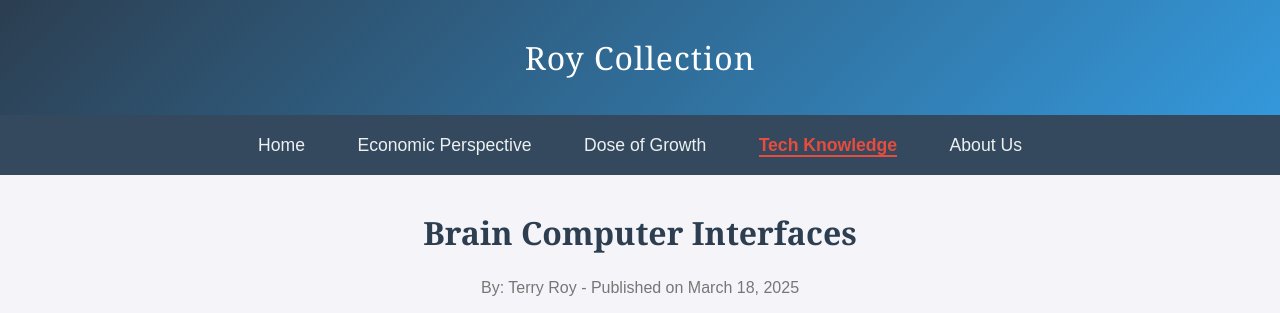
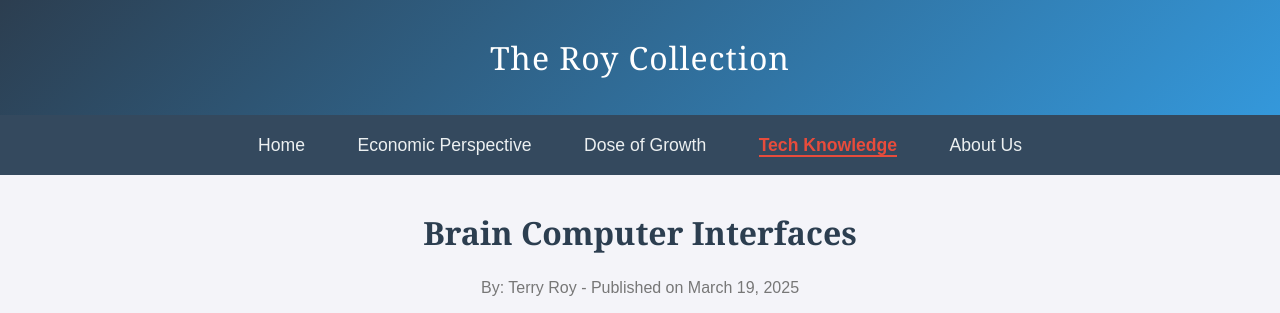
Before and after one commit to t-provelo/solace-wealth-journal, a plain HTML site: page tech.html in a window 1280 px wide. Shown: the top 313 px of the page. Drawn offline with Linux system fonts and the light colour scheme.

Commit message:
Fix error

```diff
--- a/tech.html
+++ b/tech.html
@@ -22,7 +22,7 @@
     </style>
 </head>
 <body>
-    <header>Roy Collection</header>
+    <header>The Roy Collection</header>
     <nav>
         <a href="index.html">Home</a>
         <a href="economic.html">Economic Perspective</a>
@@ -33,7 +33,7 @@
     <section class="content">
         <h2>Brain Computer Interfaces</h2>
         <div class="article">
-            <div class="byline">By: Terry Roy - Published on March 18, 2025</div>
+            <div class="byline">By: Terry Roy - Published on March 19, 2025</div>
             <p>Imagine controlling your phone, computer, or even a prosthetic limb with just your thoughts. No screens, no keyboards—just a direct connection between your brain and the digital world. This is the promise of Brain-Computer Interfaces (BCIs), a technology that once seemed like science fiction but is now becoming a reality.</p>
             <p>BCIs work by detecting brain signals and translating them into digital commands. They’re created using advanced electrodes that can either be implanted into the brain or sit externally on the scalp. These electrodes pick up neural activity, which is then processed by AI-driven software to interpret the user’s intentions. Some of the biggest players in this field include Neuralink, founded by Elon Musk, Synchron, which is developing a minimally invasive version of BCIs, and Blackrock Neurotech, which has been working on brain implants for medical use for years.</p>
             <p>The pros of this technology are groundbreaking. BCIs could completely change how we interact with technology, eliminating the need for physical devices altogether. People with paralysis could regain independence by controlling wheelchairs or robotic limbs with their thoughts. Stroke victims could communicate without speaking. Even in the world of everyday technology, BCIs could revolutionize gaming, virtual reality, and human-machine interaction in ways we’ve never imagined.</p>
```
